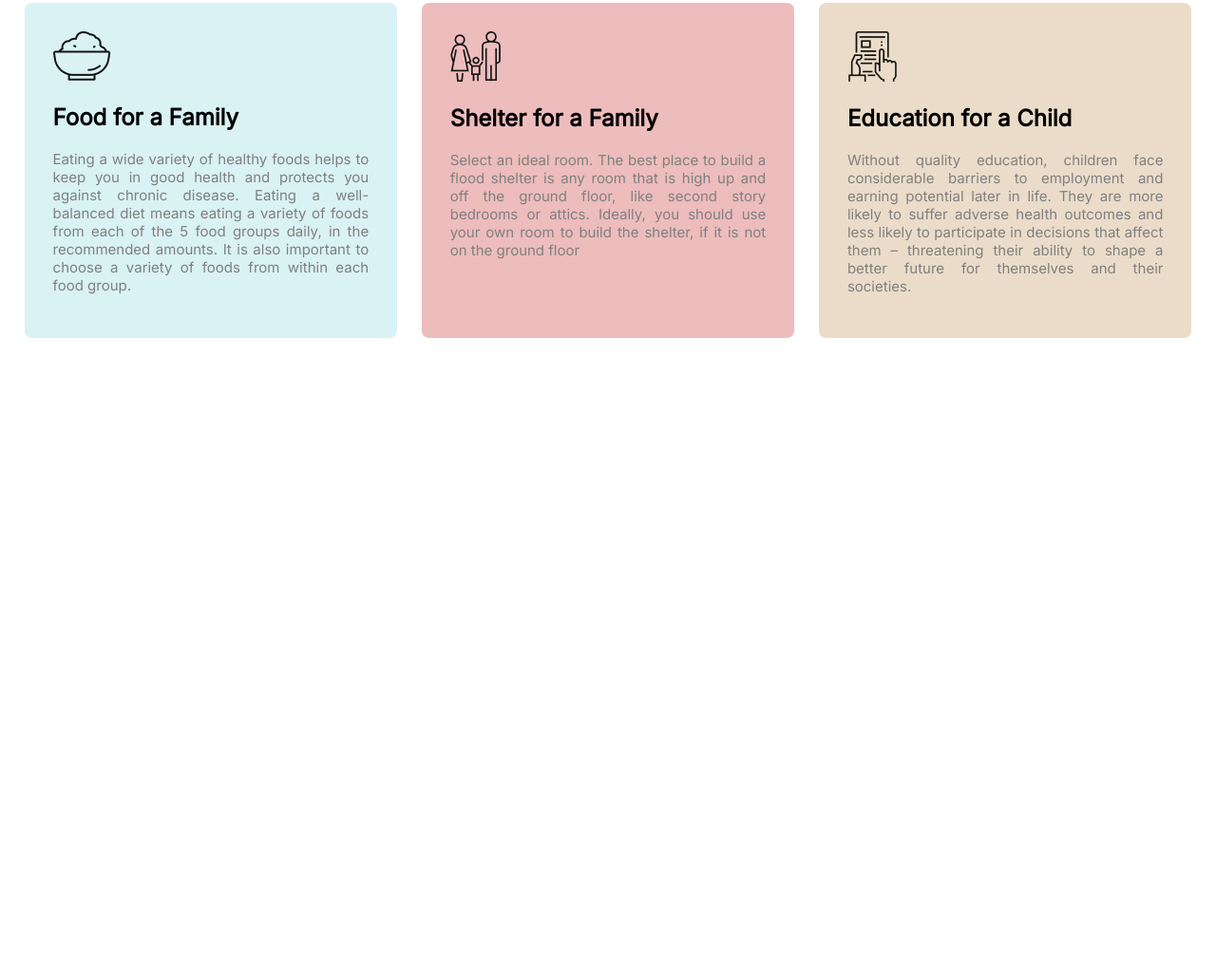
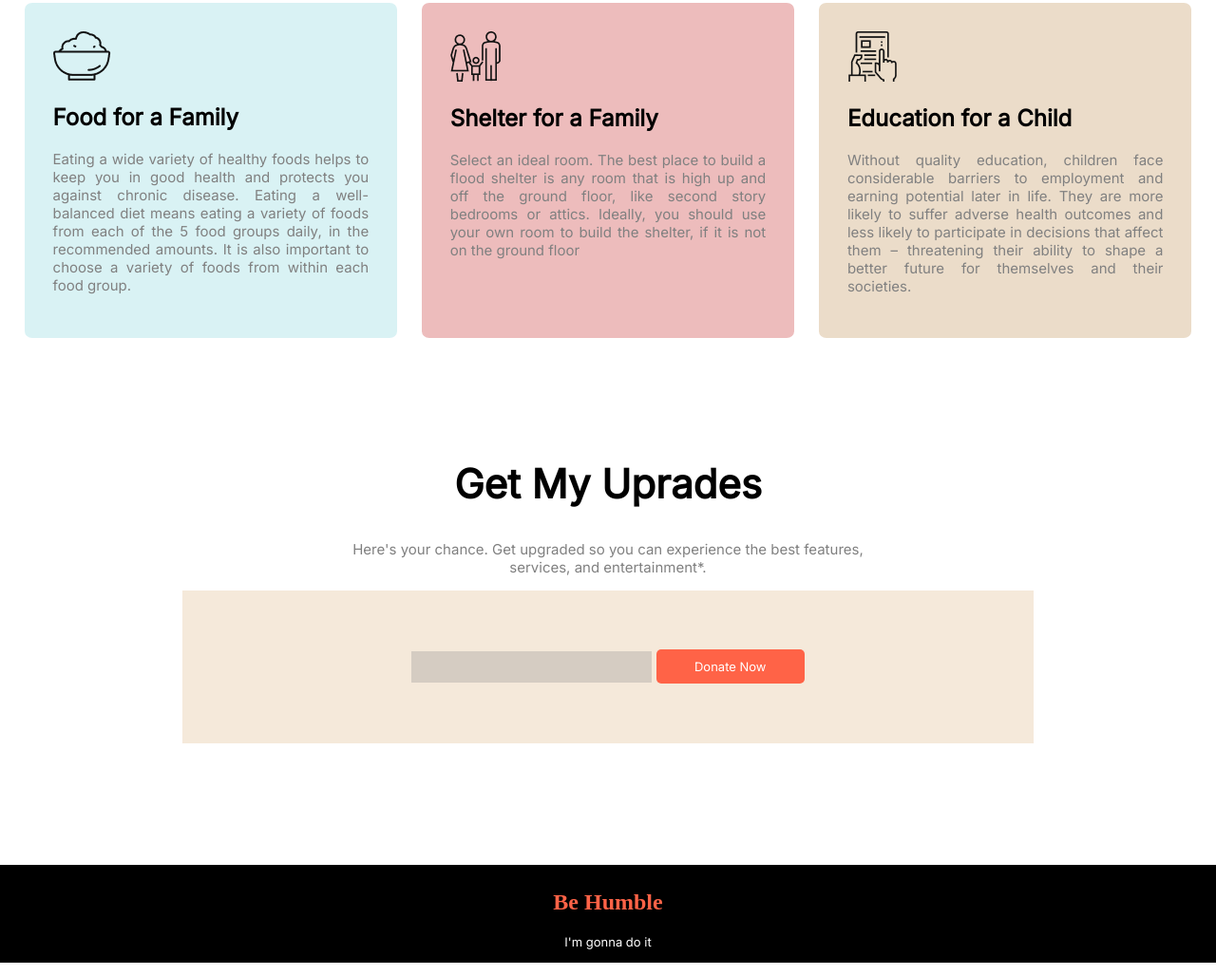
Before and after one commit to sabrababra/first-assigment-repo, a plain HTML site: page index.html in a window 1280 px wide. Shown: the part 1525-2552 px from the top of the page at 95% size. Before the commit the page ends 2009 px from the top, so only its background shows below. Drawn offline with Linux system fonts and the light colour scheme.

Commit message:
80% done

```diff
--- a/index.html
+++ b/index.html
@@ -61,7 +61,26 @@
                 <p>Without quality education, children face considerable barriers to employment and earning potential later in life. They are more likely to suffer adverse health outcomes and less likely to participate in decisions that affect them – threatening their ability to shape a better future for themselves and their societies.</p>
             </div>
         </div>
+     </section>
+     <section>
+        <div class="sec-two">
+            <h1>Get My Uprades</h1>
+            <p>Here's your chance. Get upgraded so you can experience the best features,<br> services, and entertainment*.</p>
+        </div>
+        <div class="background">
+            <div class="email-sec">
+                <form action="/action_page.php">
+                    <label for="email"></label>
+                    <input type="email" id="email" name="email">
+                    <a href="https://www.google.com/" target="_blank" class="button">Donate Now</a>
 
-    </section>
+                  </form>
+            </div>
+        </div>
+     </section>
 </body>
+<footer>
+    <h2>Be Humble</h2>
+    <p>I'm gonna do it</p>
+</footer>
 </html>
--- a/style.css
+++ b/style.css
@@ -109,3 +109,34 @@ hr{
     width: 33%;
     border-radius: 2%;
 }
+.email-sec{
+    display: flex;
+    justify-content: center;
+}
+input{
+    padding: 9px 38px;
+    background-color: rgba(128, 128, 128, 0.277);
+    border: none;
+}
+.background{
+    background-color: rgba(222, 184, 135, 0.307);
+    padding: 5%;
+    margin-left: 15%;
+    margin-right: 15%;
+}
+footer{
+    background-color: black;
+    text-align: center;
+   padding-top: 8%;
+   padding-bottom: 0;
+}
+footer h2{
+  color: tomato;
+  font-family: algerian;
+  margin-top: -6%;
+}
+footer p{
+    color: white;
+    margin-top: 0;
+    font-size: 13px;
+}
```
